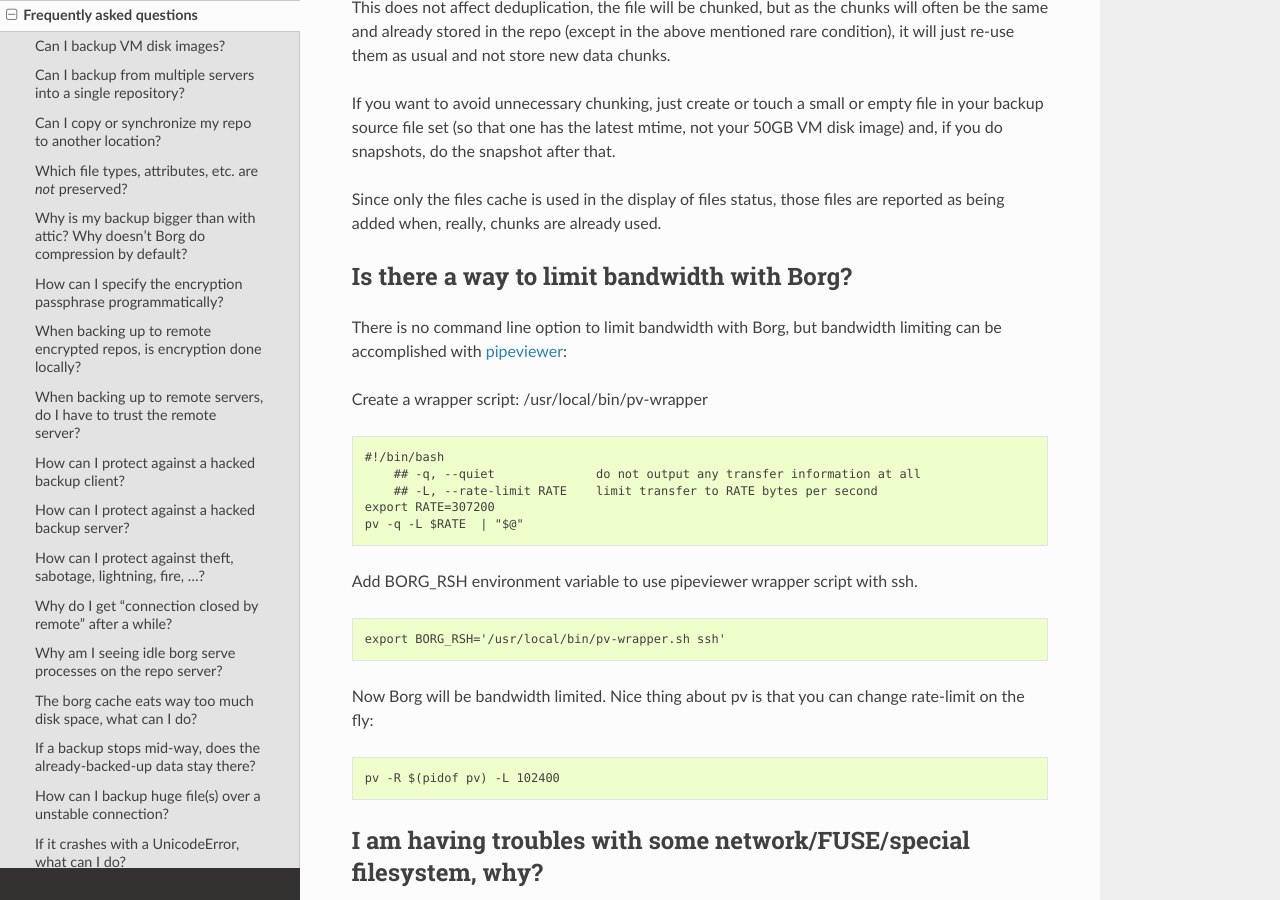
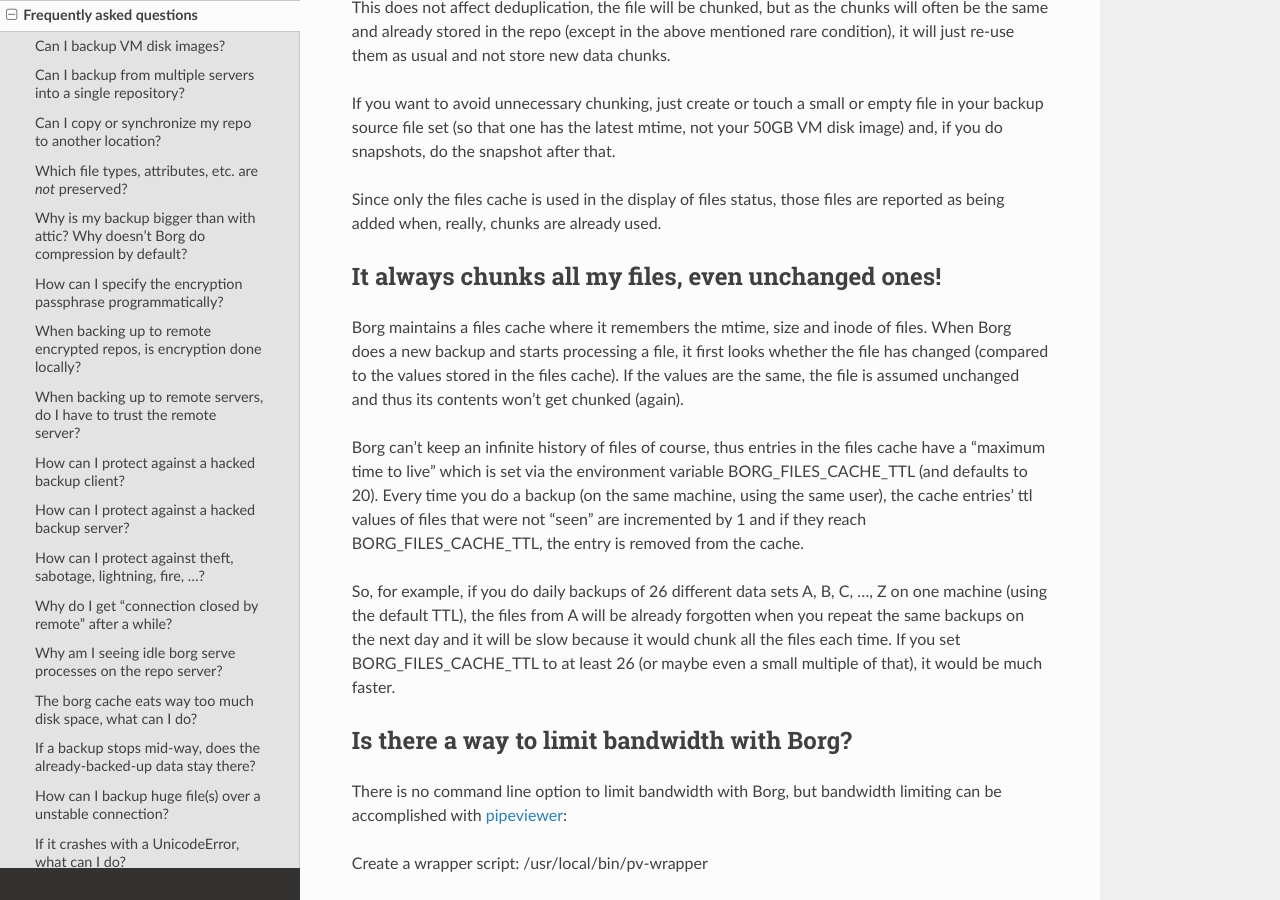
Before and after one commit to borgbackup/borg, a Sphinx documentation site: the page built from docs/faq.rst, in a window 1280 px wide and 900 px high, scrolled down 7007 px. Built offline with Sphinx 7.4.7 and the Read the Docs theme 2.0.0, drawn with Linux system fonts in a browser that asks for light colours; pages that are not in the unit, such as notebooks, are missing from menus; the version number could not be read and is left out.

Commit message:
implement BORG_FILES_CACHE_TTL, update FAQ
raise default ttl to 20 (previously: 10).

```diff
--- a/docs/faq.rst
+++ b/docs/faq.rst
@@ -345,6 +345,30 @@
 already used.
 
 
+It always chunks all my files, even unchanged ones!
+---------------------------------------------------
+
+|project_name| maintains a files cache where it remembers the mtime, size and
+inode of files. When |project_name| does a new backup and starts processing a
+file, it first looks whether the file has changed (compared to the values
+stored in the files cache). If the values are the same, the file is assumed
+unchanged and thus its contents won't get chunked (again).
+
+|project_name| can't keep an infinite history of files of course, thus entries
+in the files cache have a "maximum time to live" which is set via the
+environment variable BORG_FILES_CACHE_TTL (and defaults to 20).
+Every time you do a backup (on the same machine, using the same user), the
+cache entries' ttl values of files that were not "seen" are incremented by 1
+and if they reach BORG_FILES_CACHE_TTL, the entry is removed from the cache.
+
+So, for example, if you do daily backups of 26 different data sets A, B,
+C, ..., Z on one machine (using the default TTL), the files from A will be
+already forgotten when you repeat the same backups on the next day and it
+will be slow because it would chunk all the files each time. If you set
+BORG_FILES_CACHE_TTL to at least 26 (or maybe even a small multiple of that),
+it would be much faster.
+
+
 Is there a way to limit bandwidth with |project_name|?
 ------------------------------------------------------
 
--- a/docs/usage.rst
+++ b/docs/usage.rst
@@ -86,6 +86,9 @@
     BORG_REMOTE_PATH
         When set, use the given path/filename as remote path (default is "borg").
         Using ``--remote-path PATH`` commandline option overrides the environment variable.
+    BORG_FILES_CACHE_TTL
+        When set to a numeric value, this determines the maximum "time to live" for the files cache
+        entries (default: 20). The files cache is used to quickly determine whether a file is unchanged.
     TMPDIR
         where temporary files are stored (might need a lot of temporary space for some operations)
 
```
Also changed, not shown: 1 other file.
